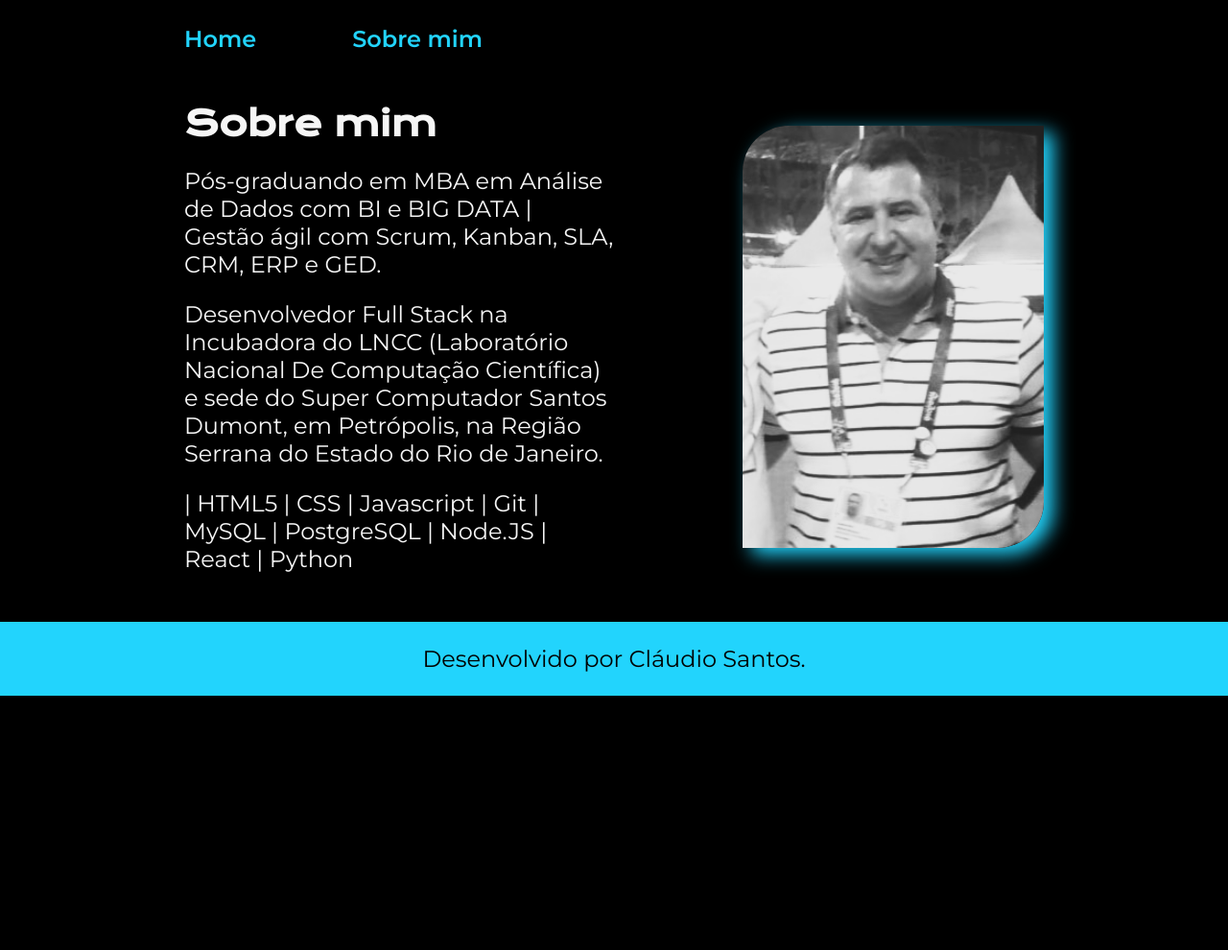
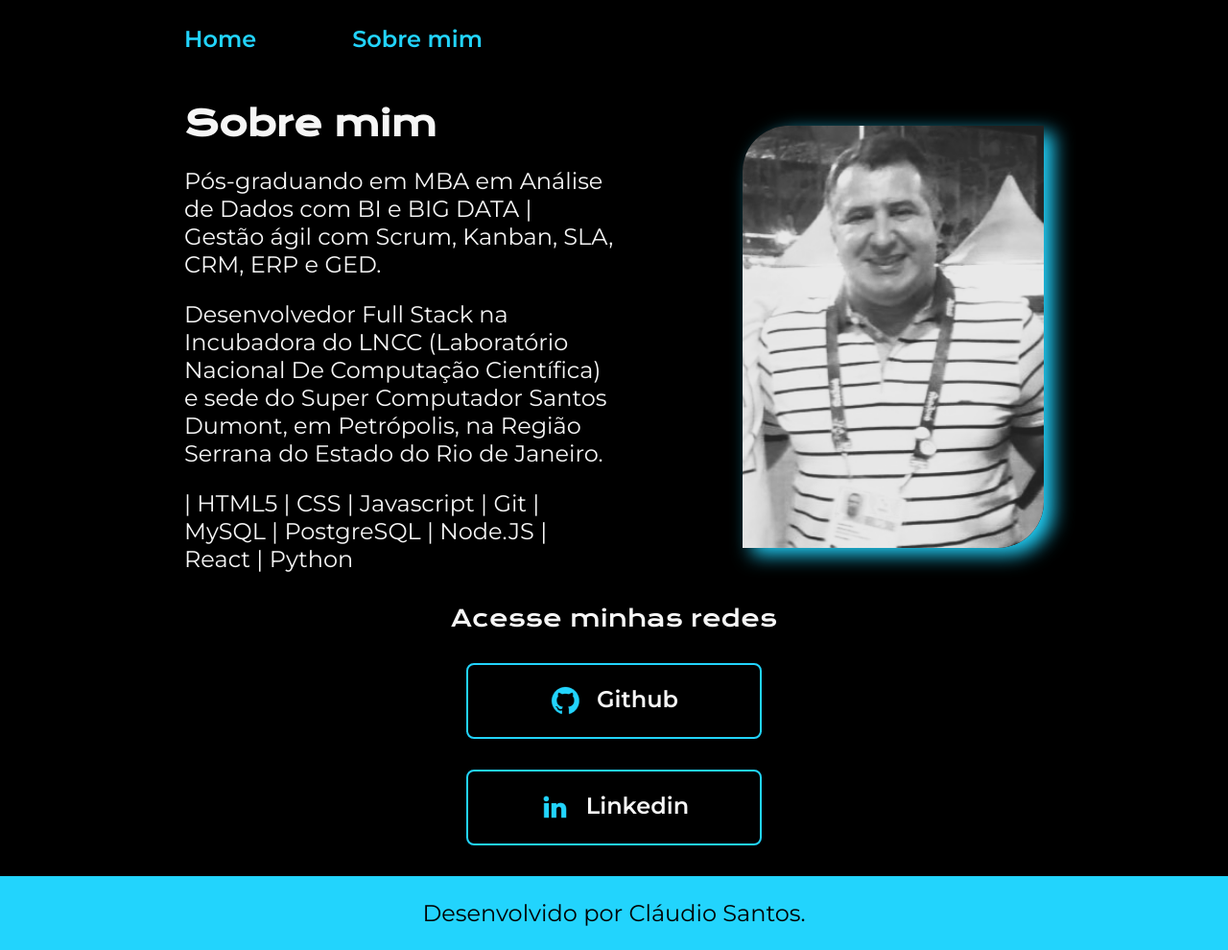
Before and after one commit to MacDevops0/EncodeTextDecode, a plain HTML site: page aboutme.html in a window 1280 px wide. Shown: the whole page at 96% size. Before the commit the page ends 800 px from the top, so only its background shows below. Drawn offline with nearby package versions, Linux system fonts and the light colour scheme.

Commit message:
Correção do path do stylesheet das animações

```diff
--- a/aboutme.html
+++ b/aboutme.html
@@ -7,9 +7,11 @@
     <meta name="viewport" content="width=device-width, initial-scale=1.0">
     <title>Sobre mim</title>
     <link rel="stylesheet" href="./styles/homestyle.css">
+    <link rel="stylesheet" href="./scripts/node_modules/animate.css/animate.css">
 </head>
 
 <body>
+
     <header class="cabecalho">
         <nav class="cabecalho__menu">
             <a class="cabecalho__menu__link" href="./home.html">Home</a>
@@ -34,6 +36,18 @@
         <img class="apresentacao__imagem" src="./assets/img/Imagem.png" alt="Foto do Cláudio Santos">
     </main>
 
+    <section class="apresentacao__links">
+        <h2 class="apresentacao__links__subtitulo">Acesse minhas redes</h2>
+        <a class="apresentacao__links__navegacao" href="https://github.com/macdevops0/" target="_blank">
+            <img src="./assets/img/github.png">
+            Github
+        </a>
+        <a class="apresentacao__links__navegacao" href="https://www.linkedin.com/in/claudio-santos-it/" target="_blank">
+            <img src="./assets/img/linkedin.png">
+            Linkedin
+        </a>
+    </section>
+
     <footer class="rodape">
         <p>Desenvolvido por Cláudio Santos.</p>
     </footer>
--- a/styles/homestyle.css
+++ b/styles/homestyle.css
@@ -9,7 +9,6 @@
     --fonte-primaria: 'Krona One', sans-serif;
     --fonte-secundaria: 'Montserrat', sans-serif;
 }
-
 
 *{
     margin: 0;
@@ -41,7 +40,7 @@ body{
 }
 
 .apresentacao{
-    padding: 4% 15%;
+    padding: 4% 15% 0 15%;
     display: flex;
     align-items: center;
     justify-content: space-between;
```
Also changed, not shown: home.html (+2 -4 lines).
